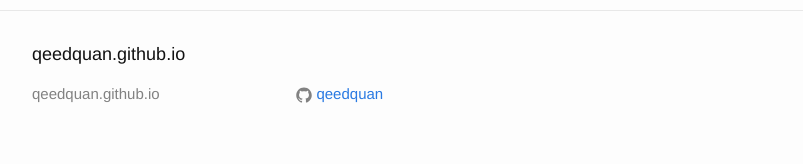
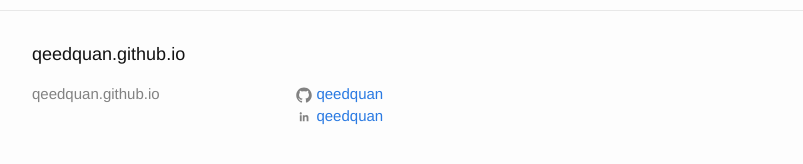
Before and after one commit to qeedquan/qeedquan.github.io, a Jekyll site: the page built from _posts/2017-05-29-Plan9-Flat-ARM-Binaries.markdown, in a window 1280 px wide and 900 px high, scrolled down 4007 px. Shown: the part 712-876 px from the top of the window, without its empty margins (238-1041 px from the left). Built offline with Jekyll 4.4.1, drawn with Linux system fonts in a browser that asks for light colours.

Commit message:
add linkedin

```diff
--- a/_config.yml
+++ b/_config.yml
@@ -11,7 +11,7 @@
 description: > # this means to ignore newlines until "baseurl:"
 baseurl: "" # the subpath of your site, e.g. /blog
 url: "http://qeedquan.github.io" # the base hostname & protocol for your site
-#twitter_username: jekyllrb
+linkedin_username:  quantran
 github_username:  qeedquan
 
 # Build settings
--- a/_includes/footer.html
+++ b/_includes/footer.html
@@ -25,6 +25,12 @@
             {% include icon-twitter.html username=site.twitter_username %}
           </li>
           {% endif %}
+
+          {% if site.linkedin_username %}
+          <li>
+            {% include icon-linkedin.html %}
+          </li>
+          {% endif %}
         </ul>
       </div>
 
--- /dev/null
+++ b/_includes/icon-linkedin.html
@@ -0,0 +1 @@
+<a href="https://www.linkedin.com/in/quan-tran-15a72831"><span class="icon icon--linkedin">{% include icon-linkedin.svg %}</span><span class="username">qeedquan</span></a>
```
Also changed, not shown: _includes/icon-linkedin.svg (added), 2 other files.
